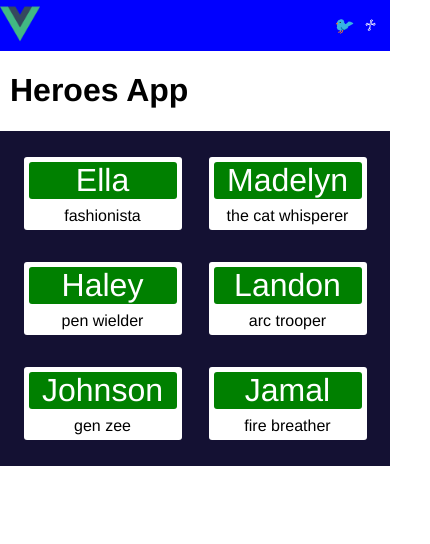
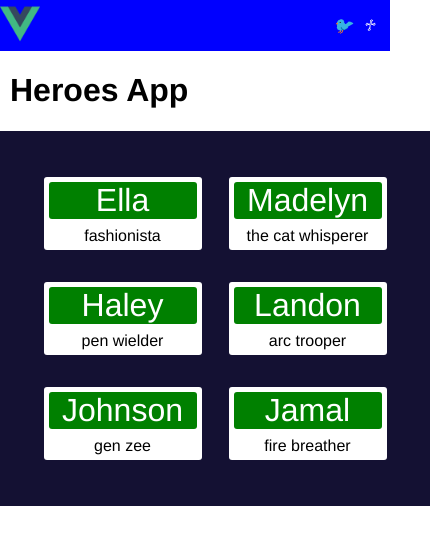
Before and after one commit to Kasopej/hero-project-vue, a Vue app: page / in a window 390 px wide. Shown: the top 544 px of the page, 430 px wide, since content can reach past the window. Built offline with nearby package versions, Linux system fonts and the light colour scheme.

Commit message:
Made more responsive rev1

```diff
--- a/src/App.vue
+++ b/src/App.vue
@@ -33,7 +33,7 @@ body{padding: 0; margin: 0;}
 nav{display: flex; justify-content: space-between; align-items: center; background-color: blue; margin-bottom: 0;}
 ul{list-style: none; padding: 0;}
 h1{text-align: start; color: black; padding-left: 10px;}
-.hero-container{width: 100%; background-color: rgb(20, 17, 51);}
+.hero-container{width: 100%; background-color: rgb(20, 17, 51); padding: 20px;}
 .message{background-color: blue; padding: 10px; font-weight: bold; text-transform: capitalize;}
 .header-bar-links{margin: 0 10px;}
 .header-bar-links li{display: inline-block; padding: 0 5px;}
```
